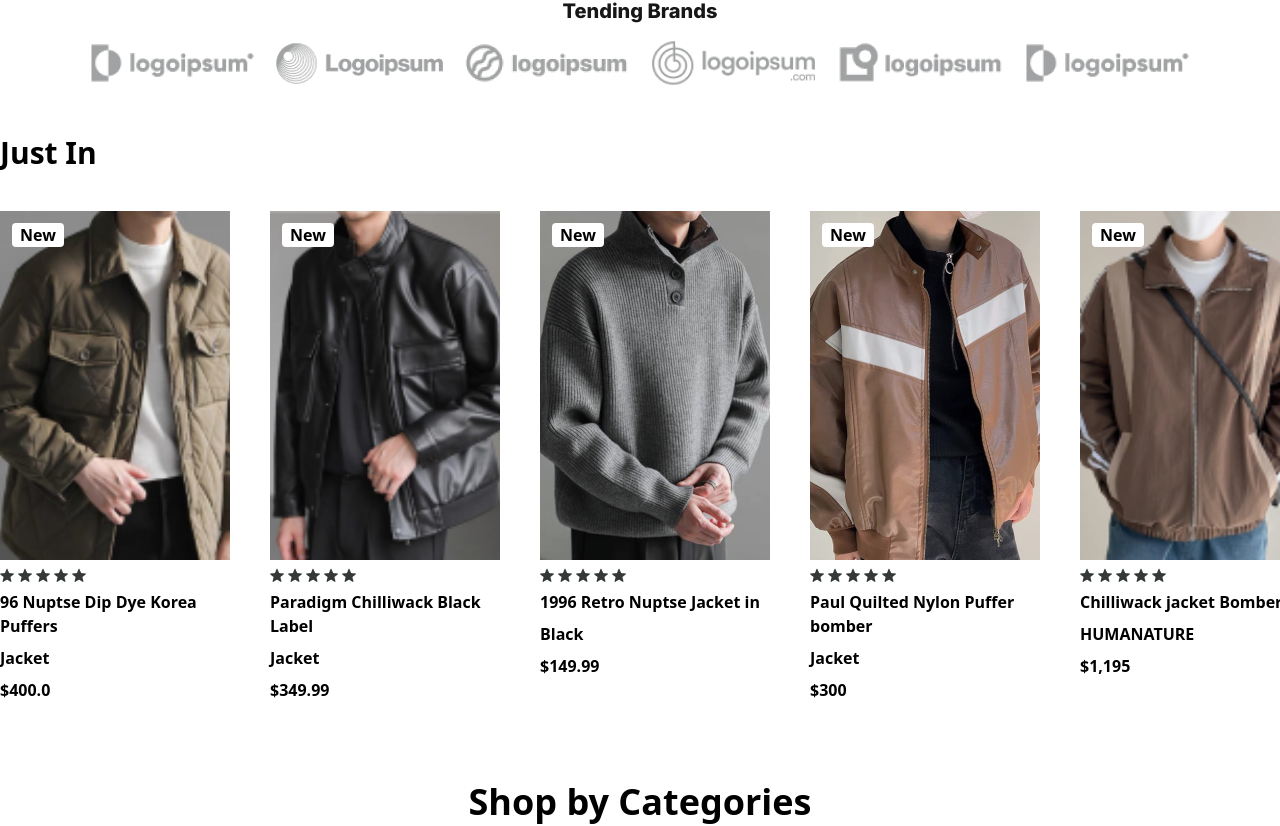
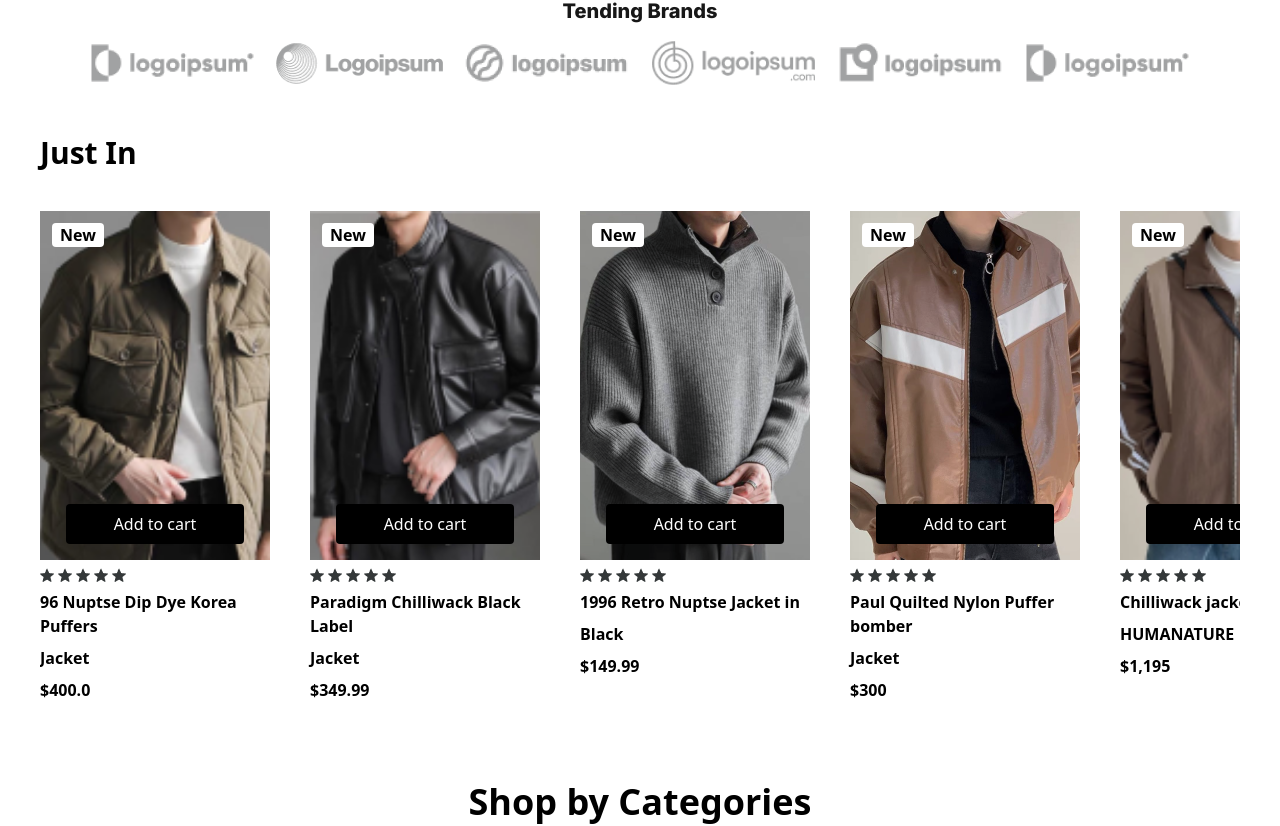
Before and after one commit to Ediana-Ekanem/road-map-app, a React (Vite) app: page / in a window 1280 px wide. Shown: the part 851-1677 px from the top of the page. Built offline with nearby package versions, Linux system fonts and the light colour scheme.

Commit message:
adding Add to cart button

```diff
--- a/src/components/Container.jsx
+++ b/src/components/Container.jsx
@@ -2,7 +2,9 @@ import React from "react";
 
 const Container = ({ children }) => {
   return (
-    <div className=" w-full md:max-w-7xl max-w-sm mx-auto">{children}</div>
+    <div className=" w-full md:max-w-7xl max-w-sm mx-auto px-10">
+      {children}
+    </div>
   );
 };
 
--- a/src/components/ProductCard.jsx
+++ b/src/components/ProductCard.jsx
@@ -11,12 +11,16 @@ export const ProductCard = ({ image, title, type, amount }) => {
 
       <div className="flex flex-col  space-y-2 w-[250px]">
         <div className="w-[230px] h-[349px]">
-          {/* The images still doesn't look clear aftern adding object-cover*/}
           <img
-            className="w-full h-full object-cover "
+            className="w-full h-full object-cover  "
             src={image}
             alt="category image"
           />
+          <div class="flex justify-center">
+            <button className="bg-black text-white py-2 px-12 rounded relative bottom-14">
+              Add to cart
+            </button>
+          </div>
         </div>
         <div className="flex space-x-1">
           <img src="/icons/Star Fill.png" alt="star icon" />
```
